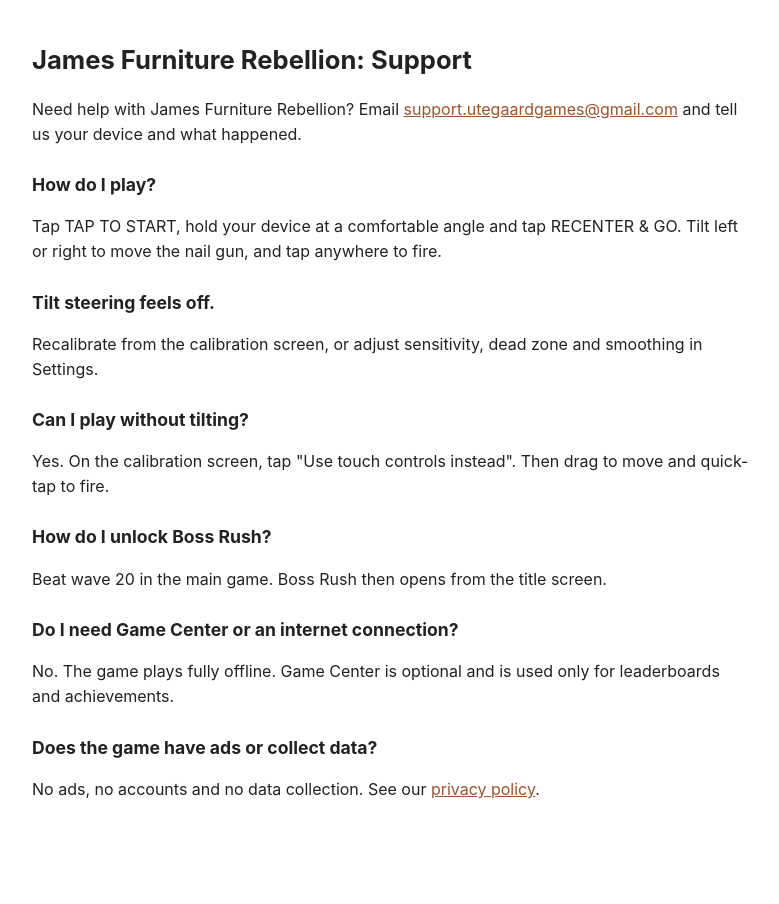
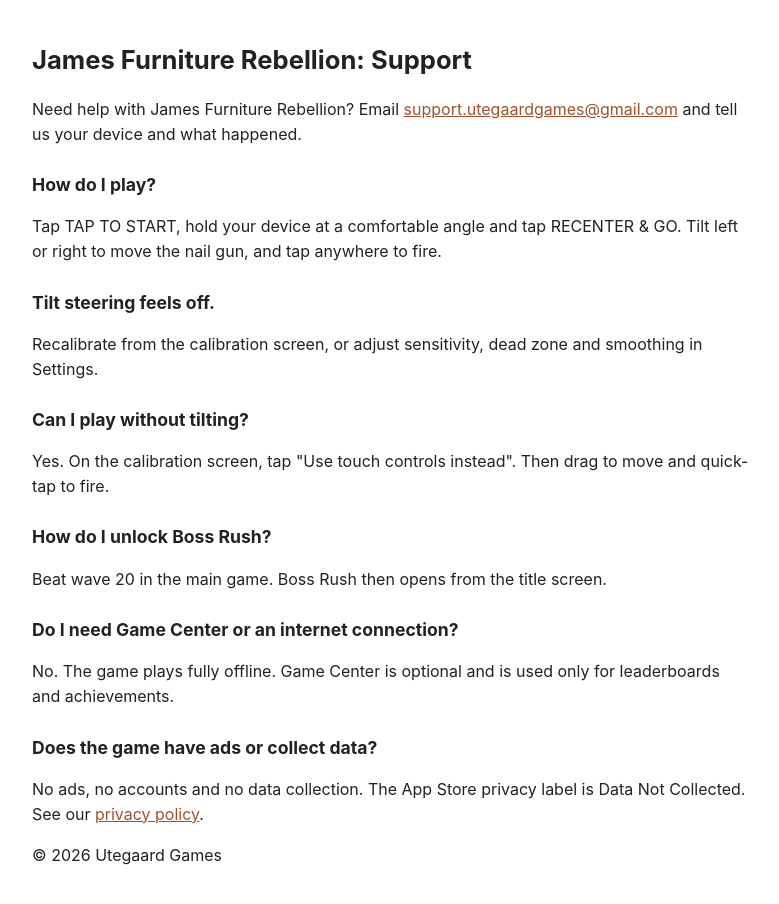
Before and after one commit to eliasu-spec/utegaard-games-website, a plain HTML site: page jfr/support/index.html in a window 1280 px wide. Shown: the whole page, without its empty margins (248-1027 px from the left). Before the commit the page ends 842 px from the top, so only its background shows below. Drawn offline with Linux system fonts and the light colour scheme.

Commit message:
JFR pages: add 'Data Not Collected' label line and © 2026 Utegaard Games footer

```diff
--- a/jfr/support/index.html
+++ b/jfr/support/index.html
@@ -16,5 +16,6 @@
 <h2>Do I need Game Center or an internet connection?</h2>
 <p>No. The game plays fully offline. Game Center is optional and is used only for leaderboards and achievements.</p>
 <h2>Does the game have ads or collect data?</h2>
-<p>No ads, no accounts and no data collection. See our <a href="/jfr/privacy/">privacy policy</a>.</p>
+<p>No ads, no accounts and no data collection. The App Store privacy label is Data Not Collected. See our <a href="/jfr/privacy/">privacy policy</a>.</p>
+<footer><p>© 2026 Utegaard Games</p></footer>
 </body></html>
```
Also changed, not shown: jfr/privacy/index.html (+2 -0 lines).
